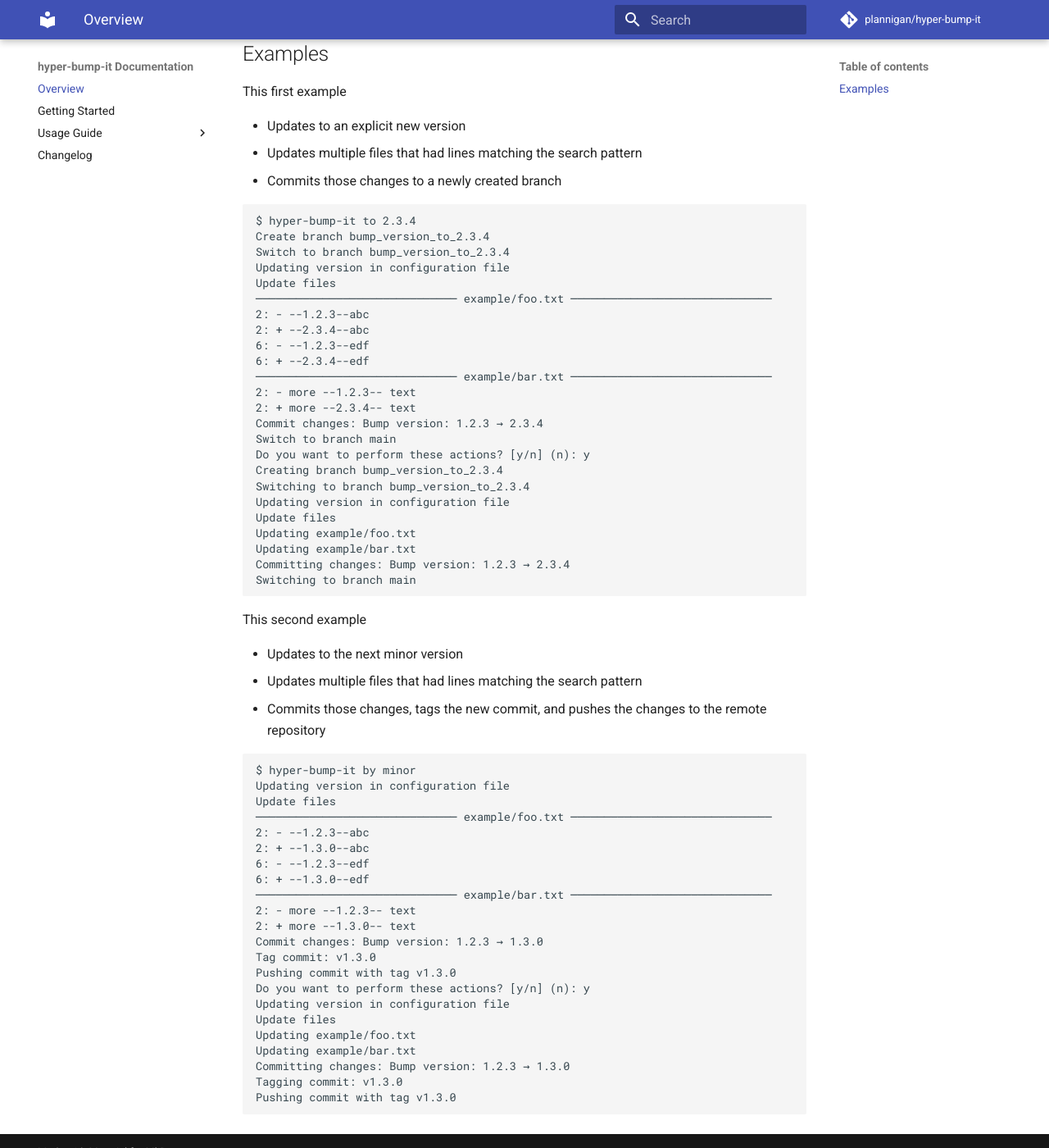
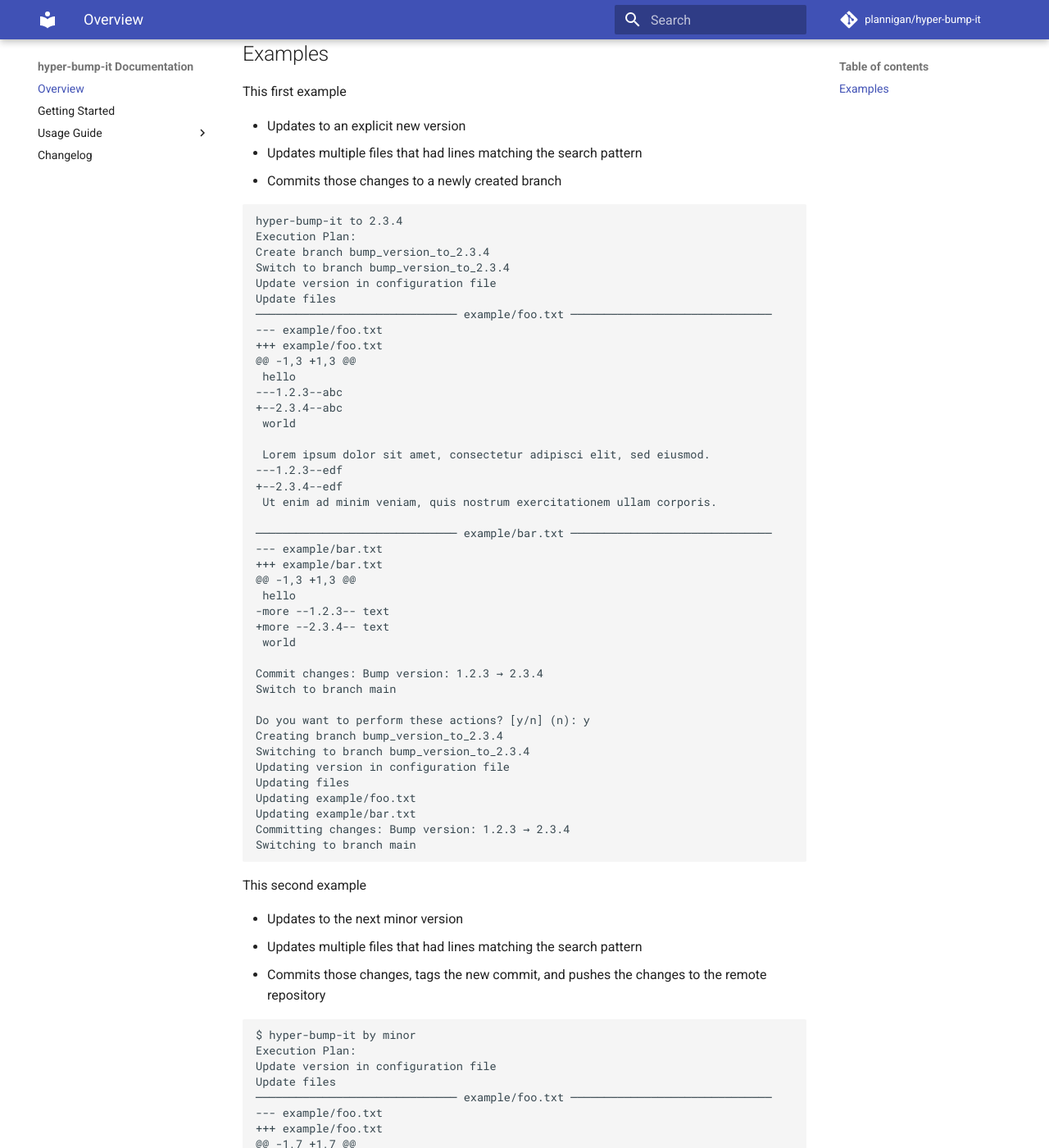
Before and after one commit to plannigan/hyper-bump-it, an MkDocs documentation site: the page built from docs/index.md, in a window 1280 px wide and 1400 px high, scrolled down 727 px. Shown: the whole window at 82% size. Built offline with MkDocs 1.6.1 and Material for MkDocs 9.7.7, drawn with Linux system fonts in a browser that asks for light colours; comment, search, counter and statistics services are not loaded; the version menu is left out; some of the changed text lies outside the part shown.

Commit message:
Update docs examples to match current output

````diff
--- a/docs/getting-started.md
+++ b/docs/getting-started.md
@@ -167,17 +167,25 @@
 
 ```commandline
 $ hyper-bump-it to 2.3.4
-Updating version in configuration file
+Execution Plan:
+Update version in configuration file
 Update files
 ────────────────────────────── version.txt ──────────────────────────────
-2: - version="1.3.0"
-2: + version="2.3.4"
-Commit changes: Bump version: 1.3.0 → 2.3.4
+--- version.txt
++++ version.txt
+@@ -1,3 +1,3 @@
+ hello
+-version="1.2.3"
++version="2.3.4"
+ world
+
+Commit changes: Bump version: 1.2.3 → 2.3.4
+
 Do you want to perform these actions? [y/n] (n): y
 Updating version in configuration file
-Update files
+Updating files
 Updating version.txt
-Committing changes: Bump version: 1.3.0 → 2.3.4
+Committing changes: Bump version: 1.2.3 → 2.3.4
 ```
 
 `hyper-bump-it` finds the file with the version text and displays the changes it plans to make.
@@ -196,9 +204,16 @@
 Updating version in configuration file
 Update files
 ────────────────────────────── version.txt ──────────────────────────────
-2: - version="1.3.0"
-2: + version="1.4.0"
+--- version.txt
++++ version.txt
+@@ -1,3 +1,3 @@
+ hello
+-version="1.2.3"
++version="1.3.0"
+ world
+
 Commit changes: Bump version: 1.3.0 → 1.4.0
+
 Do you want to perform these actions? [y/n] (n): y
 Updating version in configuration file
 Update files
--- a/docs/index.md
+++ b/docs/index.md
@@ -34,26 +34,43 @@
 * Commits those changes to a newly created branch
 
 ```commandline
-$ hyper-bump-it to 2.3.4
+hyper-bump-it to 2.3.4
+Execution Plan:
 Create branch bump_version_to_2.3.4
 Switch to branch bump_version_to_2.3.4
-Updating version in configuration file
+Update version in configuration file
 Update files
 ────────────────────────────── example/foo.txt ──────────────────────────────
-2: - --1.2.3--abc
-2: + --2.3.4--abc
-6: - --1.2.3--edf
-6: + --2.3.4--edf
+--- example/foo.txt
++++ example/foo.txt
+@@ -1,3 +1,3 @@
+ hello
+---1.2.3--abc
++--2.3.4--abc
+ world
+
+ Lorem ipsum dolor sit amet, consectetur adipisci elit, sed eiusmod.
+---1.2.3--edf
++--2.3.4--edf
+ Ut enim ad minim veniam, quis nostrum exercitationem ullam corporis.
+
 ────────────────────────────── example/bar.txt ──────────────────────────────
-2: - more --1.2.3-- text
-2: + more --2.3.4-- text
+--- example/bar.txt
++++ example/bar.txt
+@@ -1,3 +1,3 @@
+ hello
+-more --1.2.3-- text
++more --2.3.4-- text
+ world
+
 Commit changes: Bump version: 1.2.3 → 2.3.4
 Switch to branch main
+
 Do you want to perform these actions? [y/n] (n): y
 Creating branch bump_version_to_2.3.4
 Switching to branch bump_version_to_2.3.4
 Updating version in configuration file
-Update files
+Updating files
 Updating example/foo.txt
 Updating example/bar.txt
 Committing changes: Bump version: 1.2.3 → 2.3.4
@@ -68,27 +85,44 @@
 
 ```commandline
 $ hyper-bump-it by minor
-Updating version in configuration file
+Execution Plan:
+Update version in configuration file
 Update files
 ────────────────────────────── example/foo.txt ──────────────────────────────
-2: - --1.2.3--abc
-2: + --1.3.0--abc
-6: - --1.2.3--edf
-6: + --1.3.0--edf
+--- example/foo.txt
++++ example/foo.txt
+@@ -1,7 +1,7 @@
+ hello
+---1.2.3--abc
++--1.3.0--abc
+ world
+
+ Lorem ipsum dolor sit amet, consectetur adipisci elit, sed eiusmod.
+---1.2.3--edf
++--1.3.0--edf
+ Ut enim ad minim veniam, quis nostrum exercitationem ullam corporis.
+
 ────────────────────────────── example/bar.txt ──────────────────────────────
-2: - more --1.2.3-- text
-2: + more --1.3.0-- text
+--- example/bar.txt
++++ example/bar.txt
+@@ -1,3 +1,3 @@
+ hello
+-more --1.2.3-- text
++more --1.3.0-- text
+ world
+
 Commit changes: Bump version: 1.2.3 → 1.3.0
 Tag commit: v1.3.0
-Pushing commit with tag v1.3.0
+Push commit to origin with tag v1.3.0
+
 Do you want to perform these actions? [y/n] (n): y
 Updating version in configuration file
-Update files
+Updating files
 Updating example/foo.txt
 Updating example/bar.txt
 Committing changes: Bump version: 1.2.3 → 1.3.0
 Tagging commit: v1.3.0
-Pushing commit with tag v1.3.0
+Pushing commit to origin with tag v1.3.0
 ```
 
 [ci]: https://github.com/plannigan/hyper-bump-it/actions
````
Also changed, not shown: README.md (+53 -19 lines).
